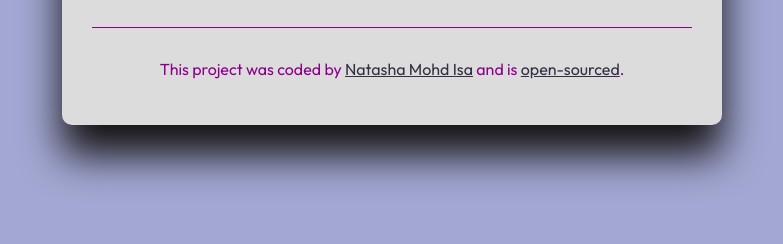
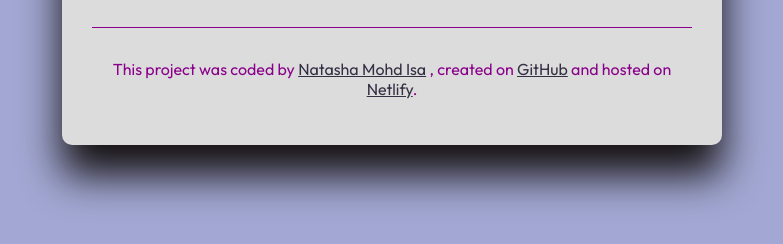
Before and after one commit to kryxtalehyromi/weather-app-project-kxhy, a plain HTML site: page index.html in a window 1280 px wide. Shown: the part 330-574 px from the top of the page, without its empty margins (248-1031 px from the left). Drawn offline with Linux system fonts and the light colour scheme; a web font is replaced by a local one.

Commit message:
update html code with hosting/hub platforms

```diff
--- a/index.html
+++ b/index.html
@@ -43,8 +43,10 @@
             <p>
                 This project was coded by
                 <a href="https://www.shecodes.io/graduates/102452-natasha-mohd-isa">Natasha Mohd Isa</a>
-                and is
-                <a href="https://www.shecodes.io">open-sourced</a>.
+                , created on
+                <a href="https://github.com/kryxtalehyromi/weather-app-project-kxhy">GitHub</a>
+                and hosted on
+                <a href="https://app.netlify.com/teams/kryxtalehyromi">Netlify</a>.
             </p>
         </footer>
     </div>
```
